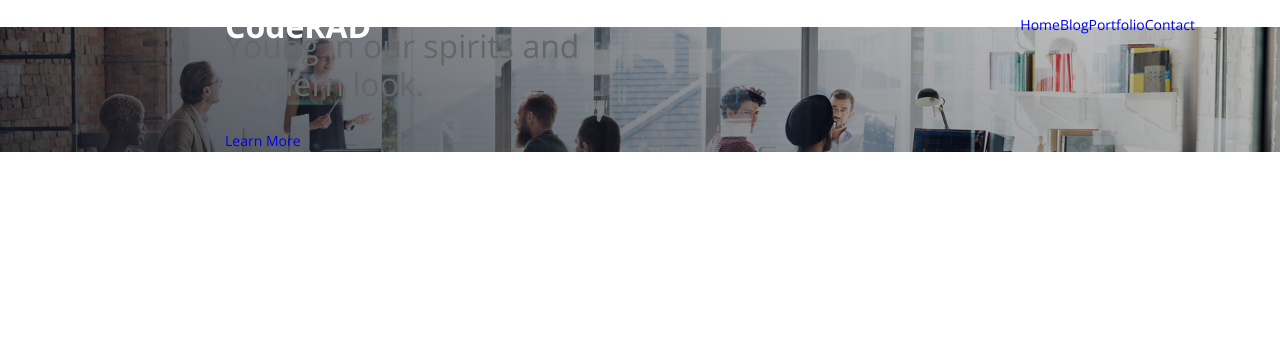
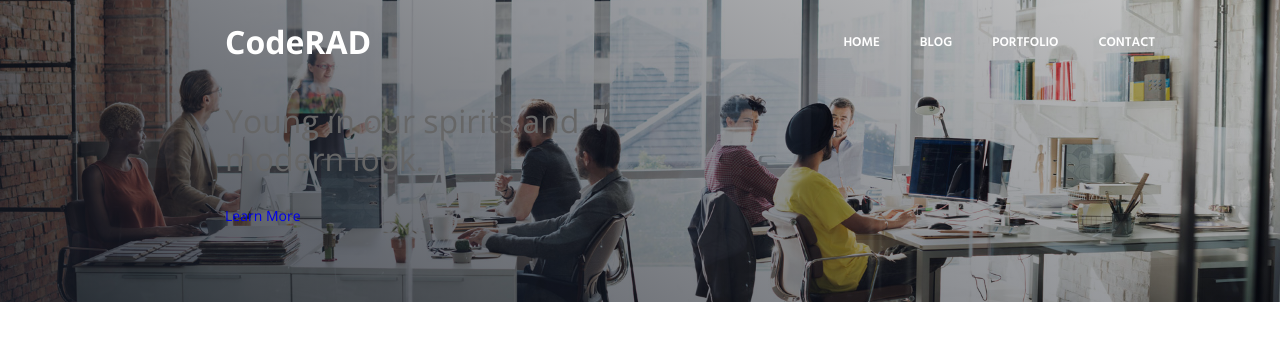
Before and after one commit to Braveheart22/devslopes-codeRad, a plain HTML site: page index.html in a window 1280 px wide. Drawn offline with nearby package versions, Linux system fonts and the light colour scheme.

Commit message:
Update navbar styles
Adding styling to the navbar links

```diff
--- a/CSS/styles.css
+++ b/CSS/styles.css
@@ -5,6 +5,7 @@
     left: 0;
     z-index: 500;
     transition: ease-in-out 0.3s;
+    padding: 1rem;
 }
 
 [aria-controls="navbarDropdown"] {
@@ -37,6 +38,7 @@
     background-position: 50% 20%;
     position: relative;
     z-index: 1;
+    padding: 4.6875rem 0;
 }
 
 .bg-header::before {
@@ -53,3 +55,12 @@
     z-index: -1;
     content: "";
 }
+.nav-link a {
+    color: var(--white);
+    font-size: 0.8125rem;
+    font-weight: 600;
+    font-family: "Hind", sans-serif;
+    text-transform: uppercase;
+    margin-right: 2.5rem;
+    line-height: 1.25rem;
+}
```
Lines whose indentation alone changed are shown as unchanged.
